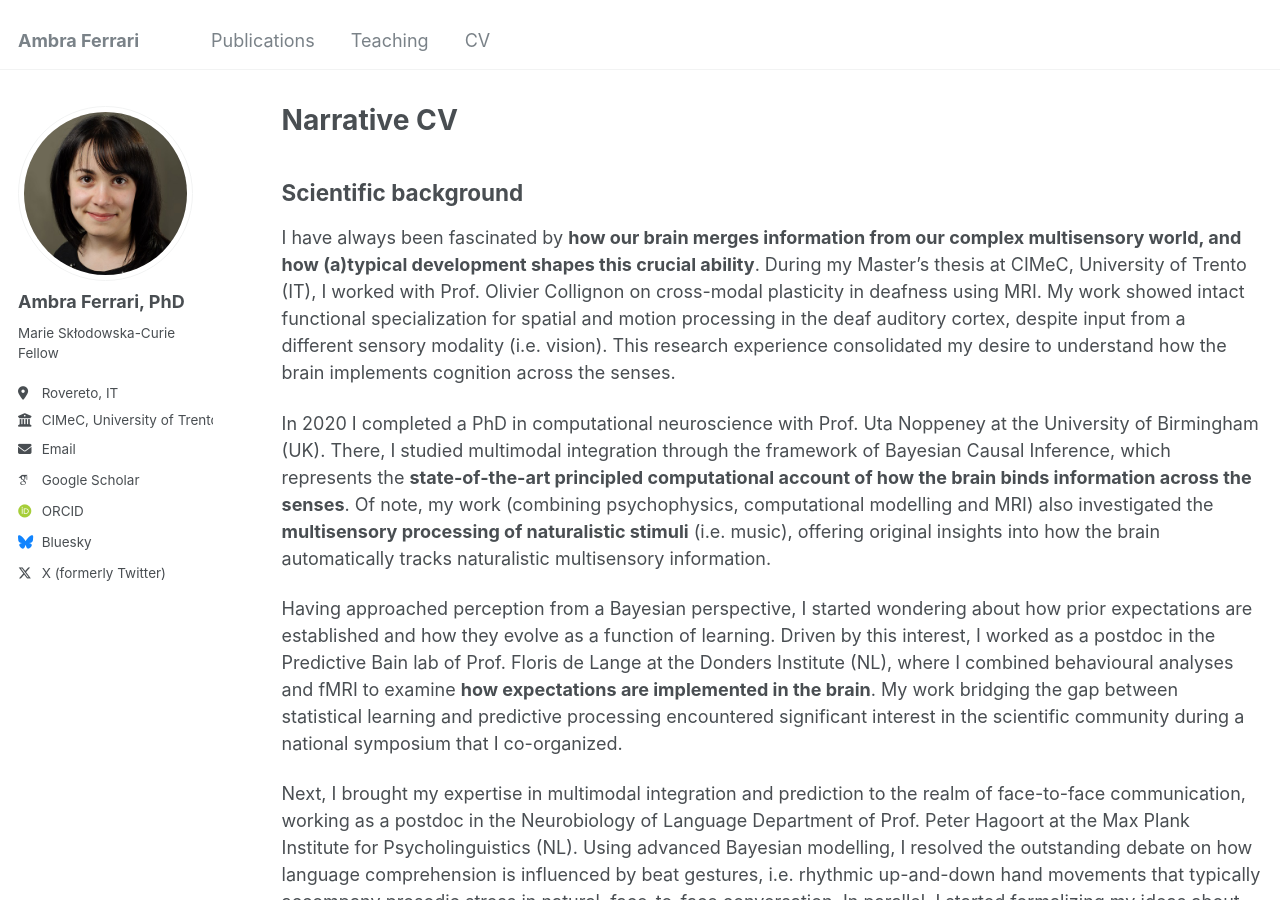
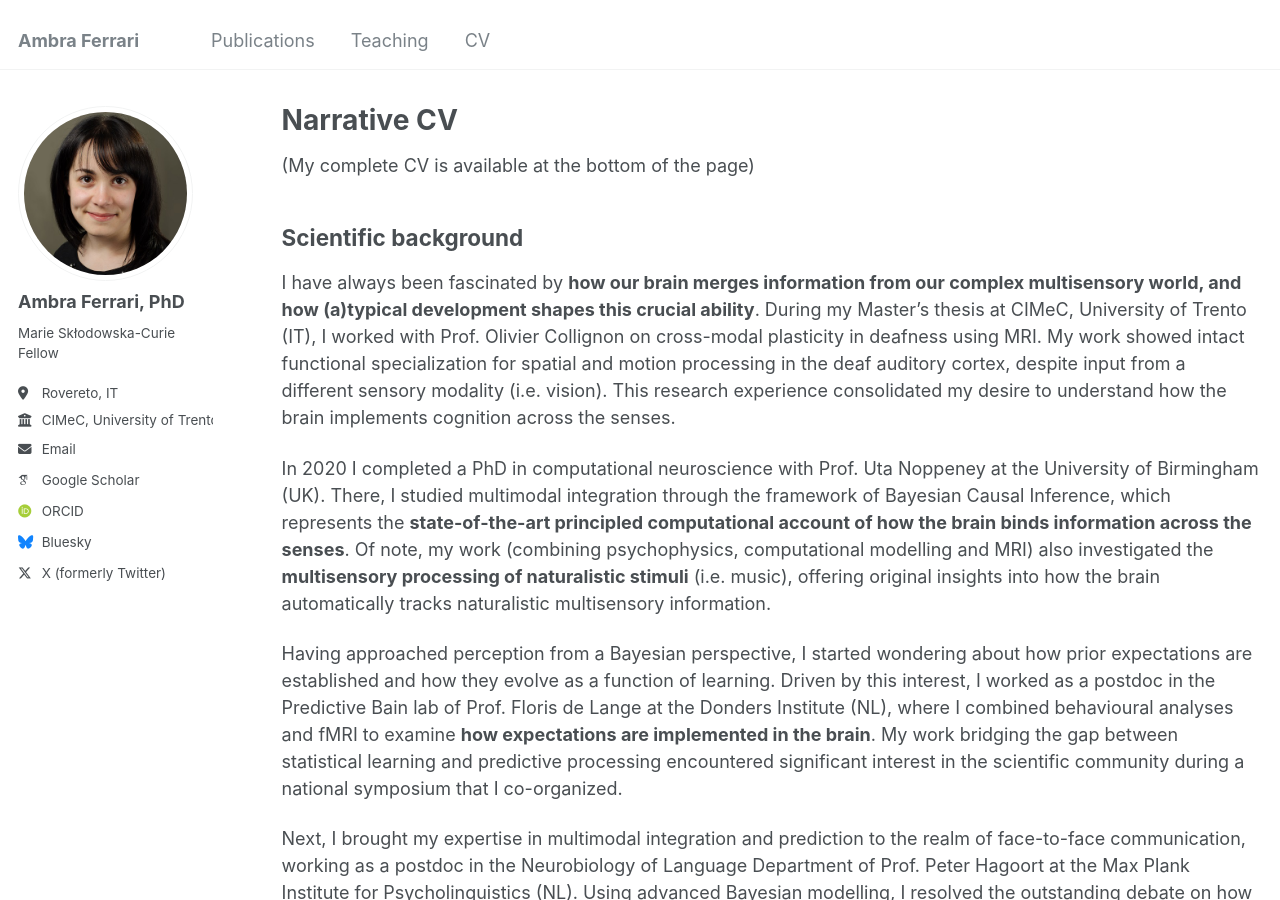
Before and after one commit to ambrafer/ambrafer.github.io, a Jekyll site: the page built from _pages/cv.md, in a window 1280 px wide and 900 px high. Built offline with Jekyll 4.4.1, drawn with Linux system fonts in a browser that asks for light colours; some web fonts are replaced.

Commit message:
Update cv.md

```diff
--- a/_pages/cv.md
+++ b/_pages/cv.md
@@ -8,6 +8,8 @@ redirect_from:
 ---
 
 {% include base_path %}
+
+(My complete CV is available at the bottom of the page)
 
 ## Scientific background
 I have always been fascinated by **how our brain merges information from our complex multisensory world, and how (a)typical development shapes this crucial ability**. During my Master’s thesis at CIMeC, University of Trento (IT), I worked with Prof. Olivier Collignon on cross-modal plasticity in deafness using MRI. My work showed intact functional specialization for spatial and motion processing in the deaf auditory cortex, despite input from a different sensory modality (i.e. vision). This research experience consolidated my desire to understand how the brain implements cognition across the senses.
@@ -43,6 +45,6 @@ I have exceptional **organizational skills**: on top of my scientific output, I
 My **creative and networking skills** are demonstrated by the ideation and implementation of original initiatives for scientific networking (international joint group meetings) and career development (academic skills workshop for PhDs).
 
 
-Full CV
+Complete CV
 ======
 <iframe src="/files/AmbraFerrari CV.pdf" width="100%" height="500" frameborder="no" border="0" marginwidth="0" marginheight="0"></iframe>
```
